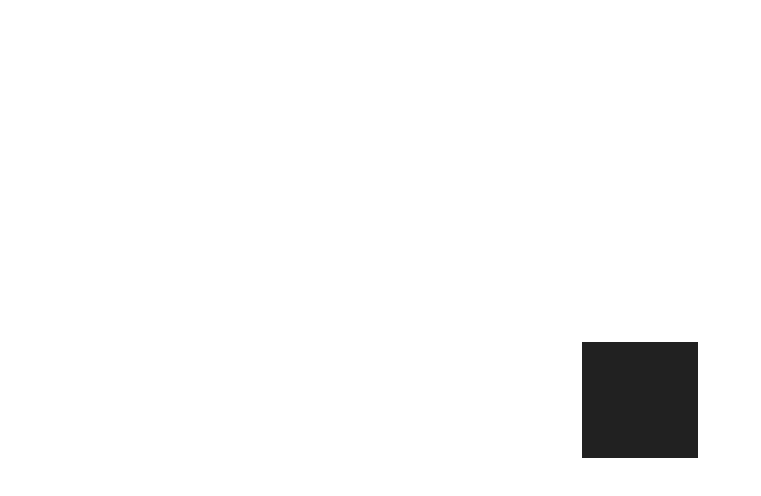
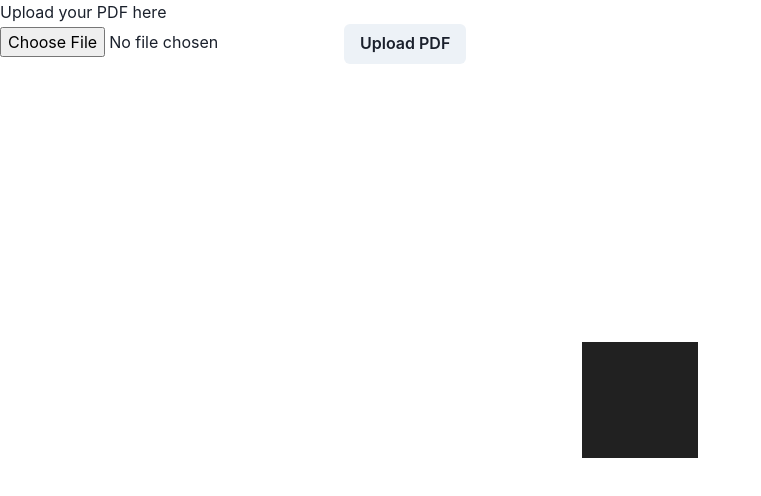
Before and after one commit to RecallRehearsal/stormhacks-frontend, a React (Create React App) app: page / in a window 1280 px wide. Shown: the top 496 px of the page, without its empty margins (0-761 px from the left). Built offline with nearby package versions, Linux system fonts and the light colour scheme.

Commit message:
installed r3f

```diff
--- a/src/App.js
+++ b/src/App.js
@@ -4,6 +4,7 @@ import { Button, ChakraProvider, Text } from '@chakra-ui/react'
 import axios from "axios"
 import { useState } from 'react';
 import { Canvas } from '@react-three/fiber'
+import { ScrollControls, Scroll } from '@react-three/drei';
 
 function App() {
 
@@ -38,20 +39,27 @@ function App() {
 
 
   return (
-    // <ChakraProvider>
-    //   <div className="App">
-    //     <Text>Upload your PDF here</Text>
-    //     <input type="file" onChange={handleFileChange} accept="application/pdf"/>
-    //     <Button onClick={handleUpload}>Upload PDF</Button>
-    //   </div>
-    // </ChakraProvider>
+      <>
+        <ScrollControls pages={5}>
+          <mesh>
+            <ambientLight intensity={0.1}/>
+            <boxGeometry/>
+            <meshStandardMaterial/>
+          </mesh>
 
-      <>
-        <mesh>
-          <ambientLight intensity={0.1}/>
-          <boxGeometry/>
-          <meshStandardMaterial/>
-        </mesh>
+          <Scroll></Scroll>
+
+          <Scroll html style={{width: '100%'}}>
+            <ChakraProvider>
+              <div className="App">
+                <Text>Upload your PDF here</Text>
+                <input type="file" onChange={handleFileChange} accept="application/pdf"/>
+                <Button onClick={handleUpload}>Upload PDF</Button>
+              </div>
+            </ChakraProvider>
+          </Scroll>
+
+        </ScrollControls>
       </>
   );
 }
```
